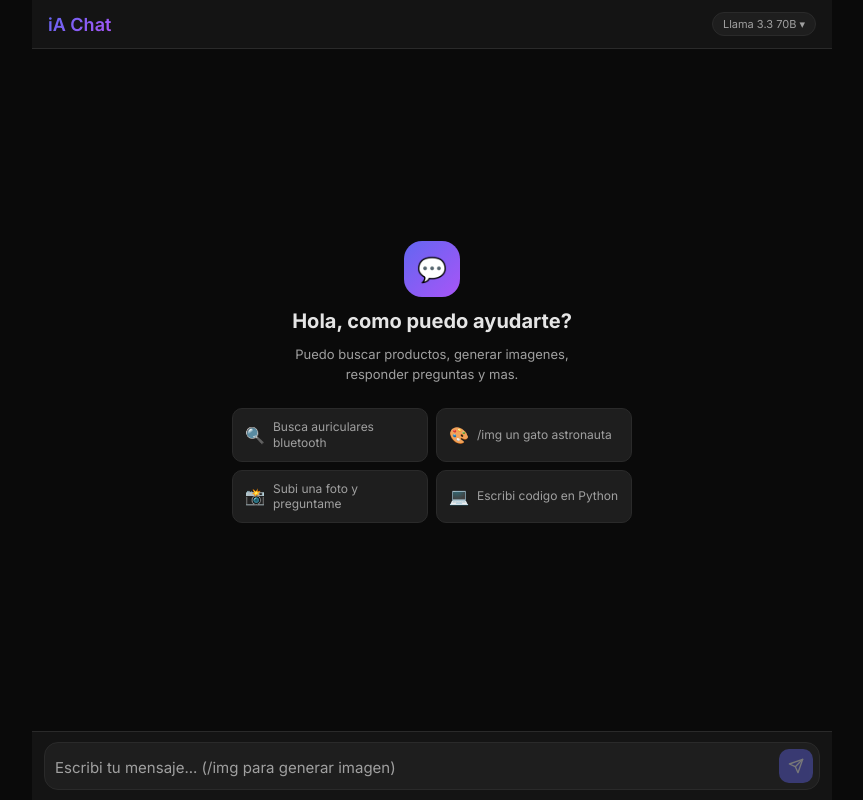
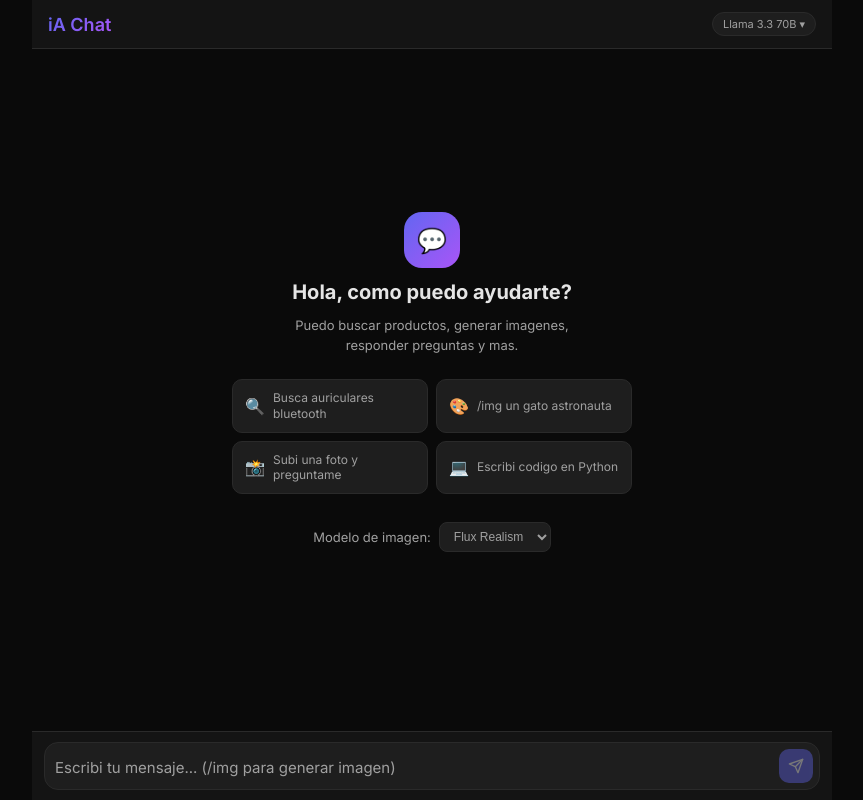
Before and after one commit to Lobocielo/ia-web, a Next.js app: page / in a window 1280 px wide. Shown: the whole page, without its empty margins (208-1071 px from the left). Built offline with nearby package versions, Linux system fonts and the light colour scheme.

Commit message:
Agregar selector de modelo de imagen Pollinations

```diff
--- a/app/Chat.js
+++ b/app/Chat.js
@@ -80,6 +80,7 @@ export default function Chat() {
   const [image, setImage] = useState(null)
   const [imagePreview, setImagePreview] = useState(null)
   const [showModelPicker, setShowModelPicker] = useState(false)
+  const [imgModel, setImgModel] = useState('flux-realism')
   const messagesEndRef = useRef(null)
   const textareaRef = useRef(null)
   const galleryInputRef = useRef(null)
@@ -140,7 +141,7 @@ export default function Chat() {
     const seed = Math.floor(Math.random() * 999999)
     const enhancedPrompt = `high quality, detailed, sharp, 4k: ${prompt}`
     const encoded = encodeURIComponent(enhancedPrompt)
-    return `https://image.pollinations.ai/prompt/${encoded}?width=1024&height=1024&nologo=true&seed=${seed}`
+    return `https://image.pollinations.ai/prompt/${encoded}?width=1024&height=1024&nologo=true&seed=${seed}&model=${imgModel}`
   }
 
   const sendMessage = async (text) => {
@@ -290,6 +291,16 @@ export default function Chat() {
                 <span className="tip-text">Escribi codigo en Python</span>
               </div>
             </div>
+            <div className="img-model-selector">
+              <label>Modelo de imagen:</label>
+              <select value={imgModel} onChange={(e) => setImgModel(e.target.value)}>
+                <option value="flux-realism">Flux Realism</option>
+                <option value="flux">Flux</option>
+                <option value="flux-anime">Flux Anime</option>
+                <option value="flux-3d">Flux 3D</option>
+                <option value="turbo">Turbo</option>
+              </select>
+            </div>
           </div>
         )}
 
--- a/app/globals.css
+++ b/app/globals.css
@@ -785,6 +785,30 @@ body {
   line-height: 1.3;
 }
 
+.img-model-selector {
+  display: flex;
+  align-items: center;
+  gap: 8px;
+  margin-top: 16px;
+  font-size: 13px;
+  color: var(--text-secondary);
+}
+
+.img-model-selector select {
+  background: var(--bg-tertiary);
+  color: var(--text-primary);
+  border: 1px solid var(--border);
+  border-radius: 8px;
+  padding: 6px 10px;
+  font-size: 12px;
+  cursor: pointer;
+  outline: none;
+}
+
+.img-model-selector select:focus {
+  border-color: var(--accent);
+}
+
 .search-icon-input {
   display: flex;
   align-items: center;
```
